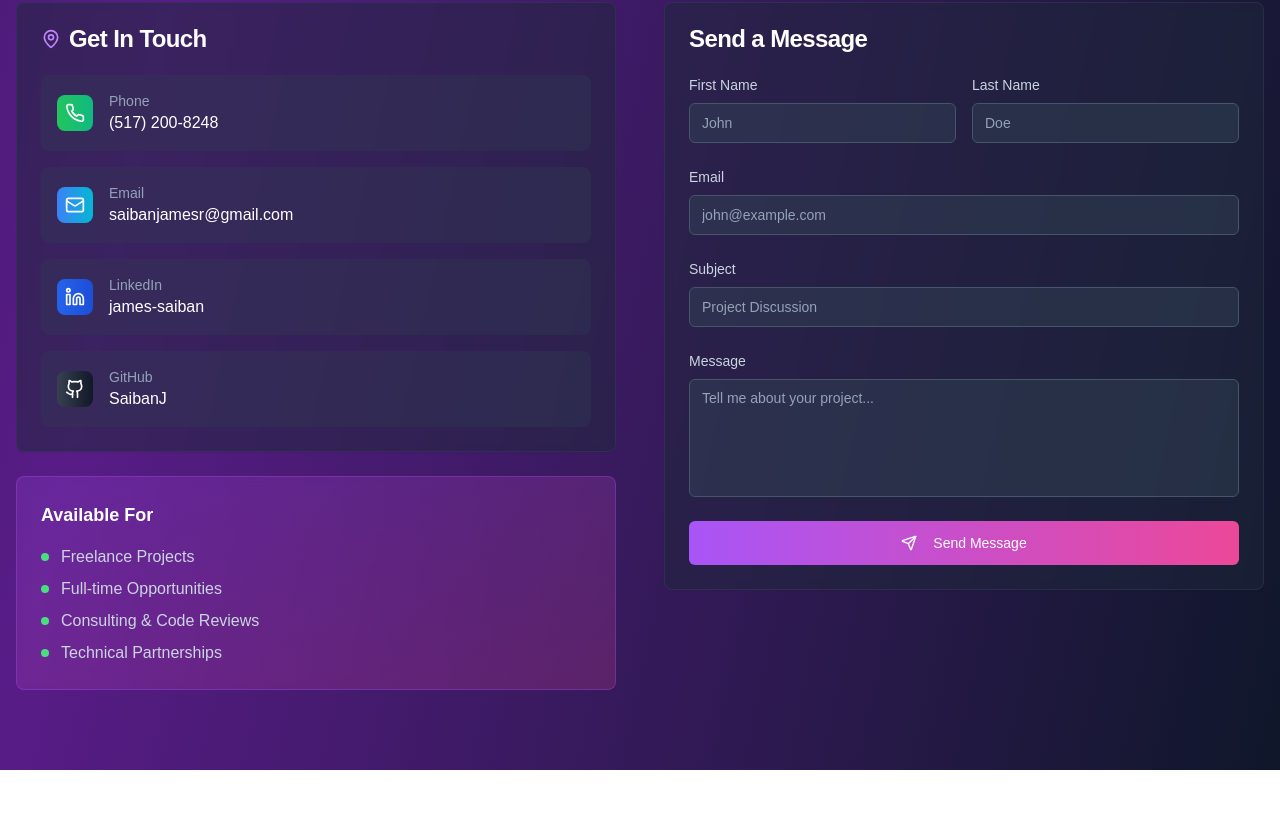
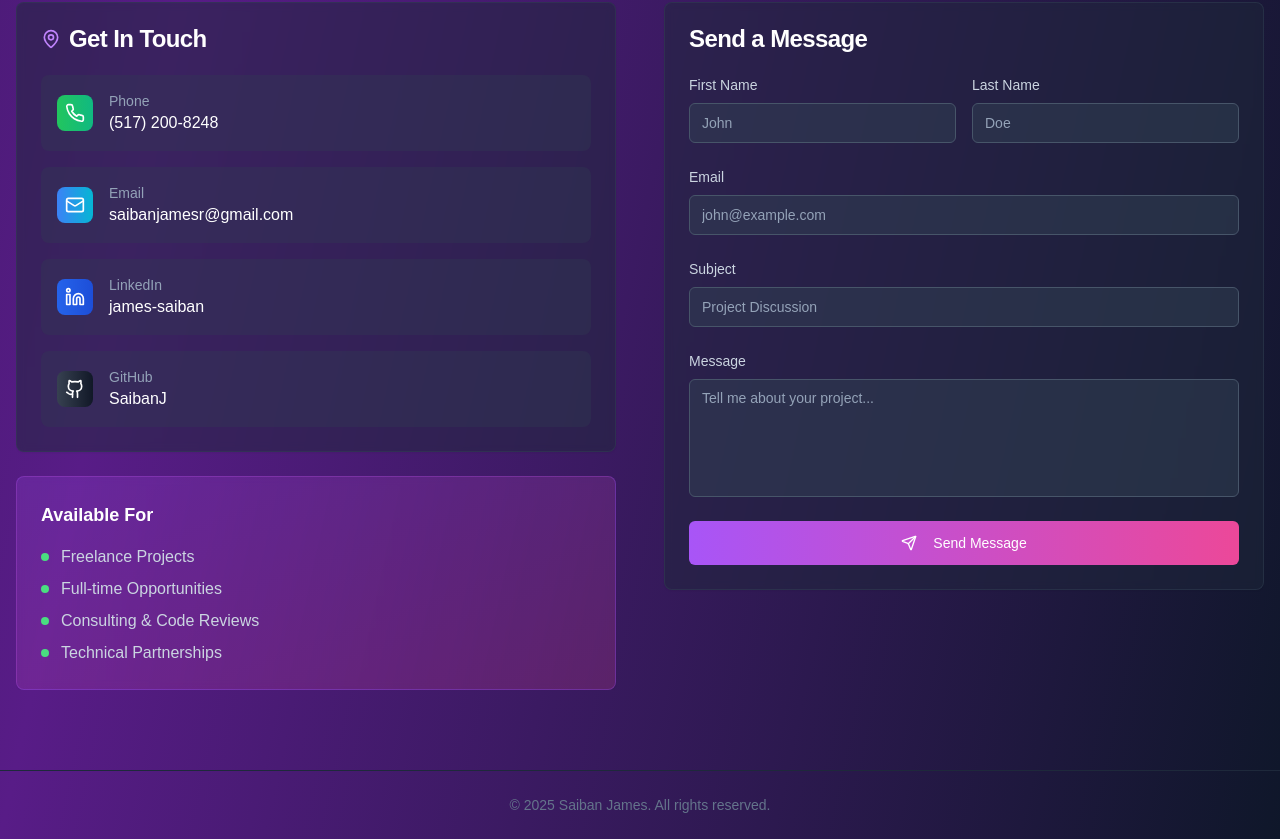
Before and after one commit to SaibanJ/Portfolio, a Next.js app: page / in a window 1280 px wide. Shown: the part 5076-5915 px from the top of the page. Before the commit the page ends 5846 px from the top, so only its background shows below. Built offline with nearby package versions, Linux system fonts and the light colour scheme.

Commit message:
Add copyright footer
Co-Authored-By: Claude Sonnet 4.6 <noreply@anthropic.com>

```diff
--- a/app/page.tsx
+++ b/app/page.tsx
@@ -5,6 +5,7 @@ import { ProjectsSection } from "@/components/projects-section"
 import { ExperienceSection } from "@/components/experience-section"
 import { ContactSection } from "@/components/contact-section"
 import { Navigation } from "@/components/navigation"
+import { Footer } from "@/components/footer"
 
 export default function Home() {
   return (
@@ -16,6 +17,7 @@ export default function Home() {
       <ProjectsSection />
       <ExperienceSection />
       <ContactSection />
+      <Footer />
     </main>
   )
 }
--- /dev/null
+++ b/components/footer.tsx
@@ -0,0 +1,9 @@
+export function Footer() {
+  return (
+    <footer className="py-6 px-4 border-t border-slate-800">
+      <p className="text-center text-slate-500 text-sm">
+        © {new Date().getFullYear()} Saiban James. All rights reserved.
+      </p>
+    </footer>
+  )
+}
```
